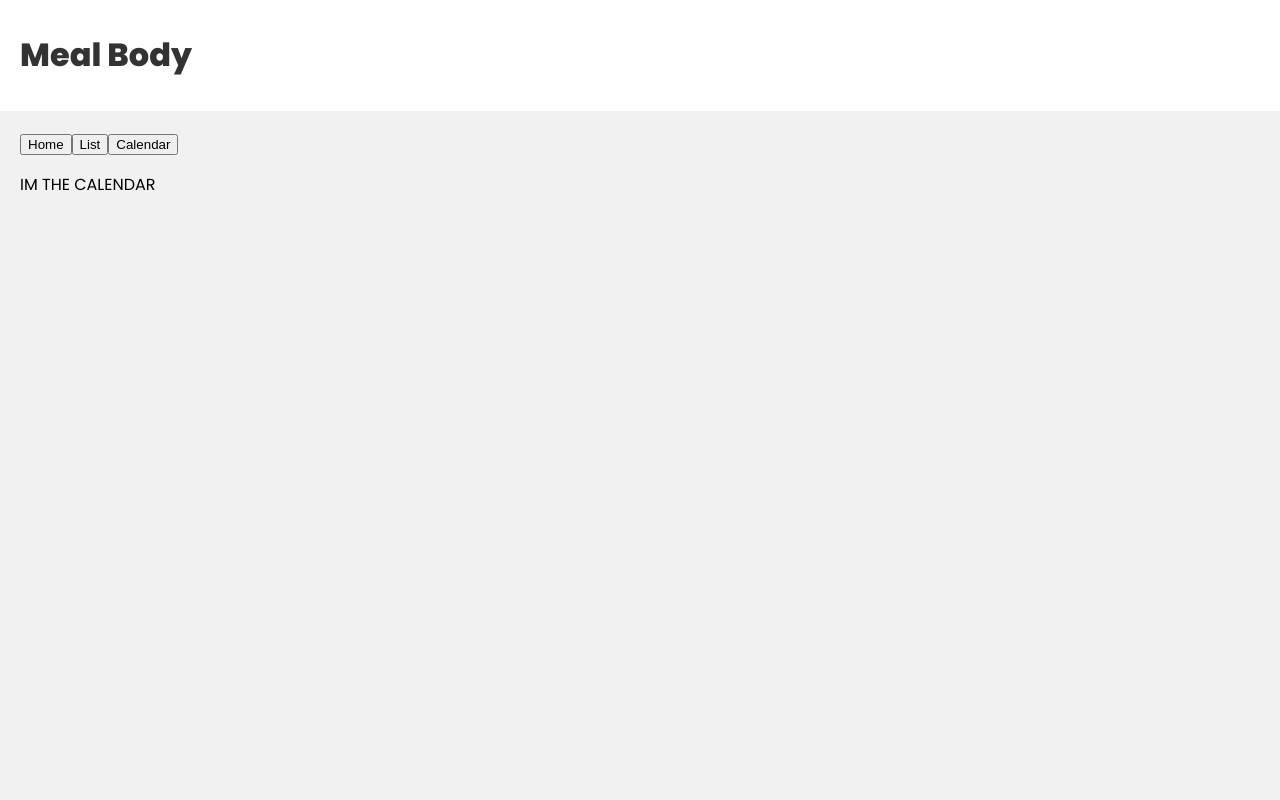
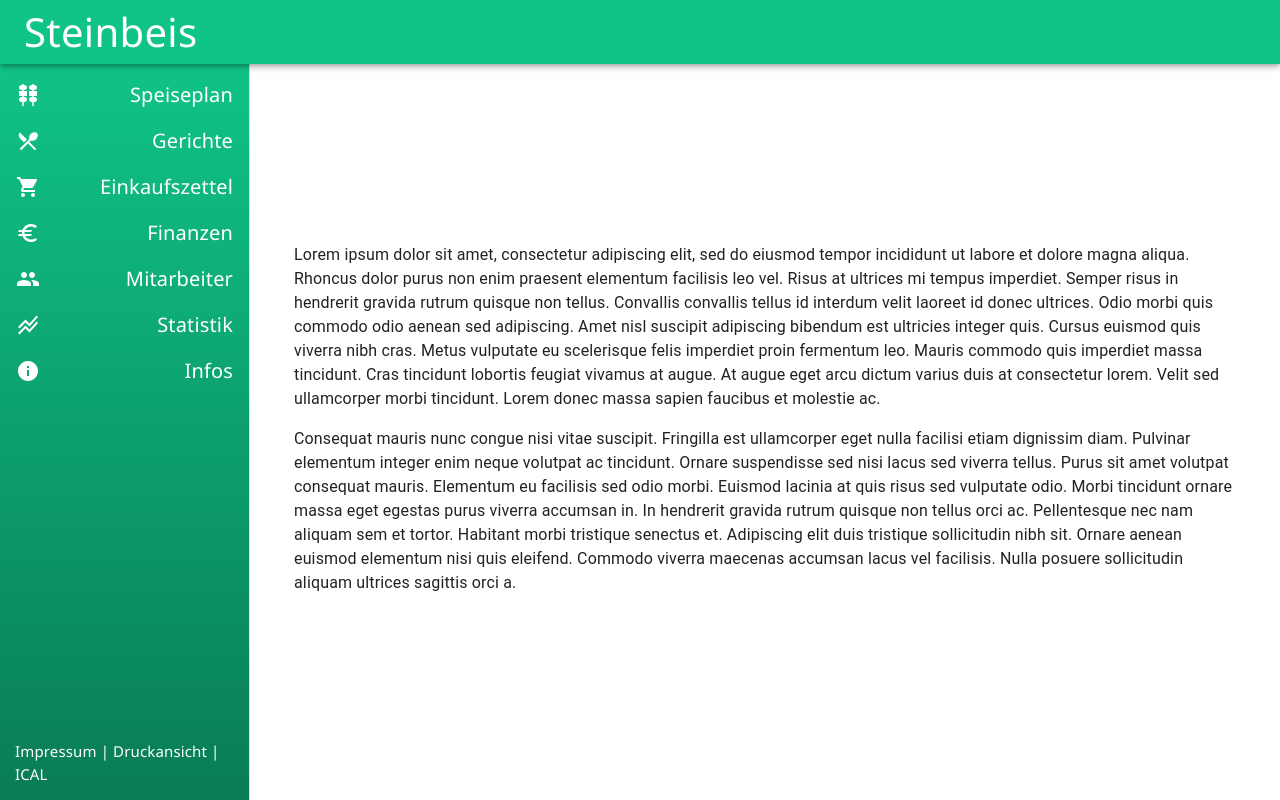
Before and after one commit to sheg0/eLunch, a React (Create React App) app in the folder Application/frontend/: page /Calendar in a window 1280 px wide. Built offline with nearby package versions, Linux system fonts and the light colour scheme; no server answers.

Commit message:
add sidebar component

```diff
--- /dev/null
+++ b/Application/frontend/src/components/Sidebar.jsx
@@ -0,0 +1,127 @@
+import * as React from 'react';
+import Box from '@mui/material/Box';
+import Drawer from '@mui/material/Drawer';
+import AppBar from '@mui/material/AppBar';
+import CssBaseline from '@mui/material/CssBaseline';
+import Toolbar from '@mui/material/Toolbar';
+import List from '@mui/material/List';
+import Typography from '@mui/material/Typography';
+import ListItemButton from '@mui/material/ListItemButton';
+import ListItemIcon from '@mui/material/ListItemIcon';
+import ListItemText from '@mui/material/ListItemText';
+import KebabDiningIcon from '@mui/icons-material/KebabDining';
+import LocalDiningIcon from '@mui/icons-material/LocalDining';
+import ShoppingCartIcon from '@mui/icons-material/ShoppingCart';
+import EuroIcon from '@mui/icons-material/Euro';
+import PeopleIcon from '@mui/icons-material/People';
+import StackedLineChartIcon from '@mui/icons-material/StackedLineChart';
+import InfoIcon from '@mui/icons-material/Info';
+
+
+const drawerWidth = 250;
+
+export default function ClippedDrawer()  {
+
+
+    const listItems = ['Speiseplan', 'Gerichte', 'Einkaufszettel', 'Finanzen', 'Mitarbeiter' , 'Statistik', 'Infos'];
+
+    const iconMap = {
+        'Speiseplan': <KebabDiningIcon />,
+        'Gerichte': <LocalDiningIcon />,
+        'Einkaufszettel': <ShoppingCartIcon />,
+        'Finanzen': <EuroIcon />,
+        'Mitarbeiter': <PeopleIcon />,
+        'Statistik': <StackedLineChartIcon />,
+        'Infos': <InfoIcon />
+    };
+
+    return (
+    <Box sx={{ display: 'flex' }}>
+      <CssBaseline />
+      <AppBar position="fixed" sx={{ zIndex: (theme) => theme.zIndex.drawer + 1, bgcolor:"#10c388" }}>
+        <Toolbar>
+          <Typography variant="h6" noWrap component="div"
+            sx={{ fontSize: '40px' , fontFamily: "Segoe UI"}}
+          >
+            Steinbeis
+          </Typography>
+        </Toolbar>
+      </AppBar>
+      <Drawer
+        variant='permanent'
+        sx={{
+          width: drawerWidth,
+          flexShrink: 0,
+          [`& .MuiDrawer-paper`]: { width: drawerWidth, boxSizing: 'border-box' , fontSize: '40px' , fontFamily: "Segoe UI"},
+
+        }}
+
+        >
+        <Toolbar />
+        <Box sx={{ overflow: 'auto' , background: 'linear-gradient(0deg, #097C55, #10C388)' , height: '100vh' }}>
+          <List sx={{ color: "white" }}>
+            {listItems.map((item) =>(
+                <ListItemButton key={item}
+                  sx={{ fontFamily:'Segoe UI', fontSize: '20px' }}
+                >
+
+                    <ListItemIcon sx={{ color: "white" , position: 'absolute' }}>
+                        {iconMap[item]}
+                    </ListItemIcon>
+                    <ListItemText
+                      //primary={item}
+                      //sx={{ fontFamily: 'Segoe UI' , textAlign: 'center' }}
+                    />
+                    {item}
+                </ListItemButton>
+            ))}
+          </List>
+          <Typography
+            sx={{
+              fontFamily: 'Segoe UI',
+              fontSize: '15px',
+              color: 'white',
+              bottom: '0',
+              left: '0',
+              right: '0',
+              position: 'absolute',
+              padding: '15px',
+
+            }}>
+              Impressum | Druckansicht | ICAL
+          </Typography>
+        </Box>
+      </Drawer>
+      <Box component="main" sx={{ flexGrow: 1, p: 3 }}>
+        <Toolbar />
+        <Typography paragraph>
+          Lorem ipsum dolor sit amet, consectetur adipiscing elit, sed do eiusmod
+          tempor incididunt ut labore et dolore magna aliqua. Rhoncus dolor purus non
+          enim praesent elementum facilisis leo vel. Risus at ultrices mi tempus
+          imperdiet. Semper risus in hendrerit gravida rutrum quisque non tellus.
+          Convallis convallis tellus id interdum velit laoreet id donec ultrices.
+          Odio morbi quis commodo odio aenean sed adipiscing. Amet nisl suscipit
+          adipiscing bibendum est ultricies integer quis. Cursus euismod quis viverra
+          nibh cras. Metus vulputate eu scelerisque felis imperdiet proin fermentum
+          leo. Mauris commodo quis imperdiet massa tincidunt. Cras tincidunt lobortis
+          feugiat vivamus at augue. At augue eget arcu dictum varius duis at
+          consectetur lorem. Velit sed ullamcorper morbi tincidunt. Lorem donec massa
+          sapien faucibus et molestie ac.
+        </Typography>
+        <Typography paragraph>
+          Consequat mauris nunc congue nisi vitae suscipit. Fringilla est ullamcorper
+          eget nulla facilisi etiam dignissim diam. Pulvinar elementum integer enim
+          neque volutpat ac tincidunt. Ornare suspendisse sed nisi lacus sed viverra
+          tellus. Purus sit amet volutpat consequat mauris. Elementum eu facilisis
+          sed odio morbi. Euismod lacinia at quis risus sed vulputate odio. Morbi
+          tincidunt ornare massa eget egestas purus viverra accumsan in. In hendrerit
+          gravida rutrum quisque non tellus orci ac. Pellentesque nec nam aliquam sem
+          et tortor. Habitant morbi tristique senectus et. Adipiscing elit duis
+          tristique sollicitudin nibh sit. Ornare aenean euismod elementum nisi quis
+          eleifend. Commodo viverra maecenas accumsan lacus vel facilisis. Nulla
+          posuere sollicitudin aliquam ultrices sagittis orci a.
+        </Typography>
+      </Box>
+    </Box>
+  );
+}
--- a/Application/frontend/src/pages/Calendar.js
+++ b/Application/frontend/src/pages/Calendar.js
@@ -1,11 +1,13 @@
+import ClippedDrawer from "../components/Sidebar.jsx";
+
 const Calendar = ({ meals }) => {
   //***const [workouts, setWorkouts] = useState(null);
   //useEffect will fire a function when the component is rendered ( the [] at the en will tell that the function should be called once)
 
   return (
-    <div className="calender">
-      <p>IM THE CALENDAR</p>
-    </div>
+
+    <ClippedDrawer />
+
   );
 };
 
```
